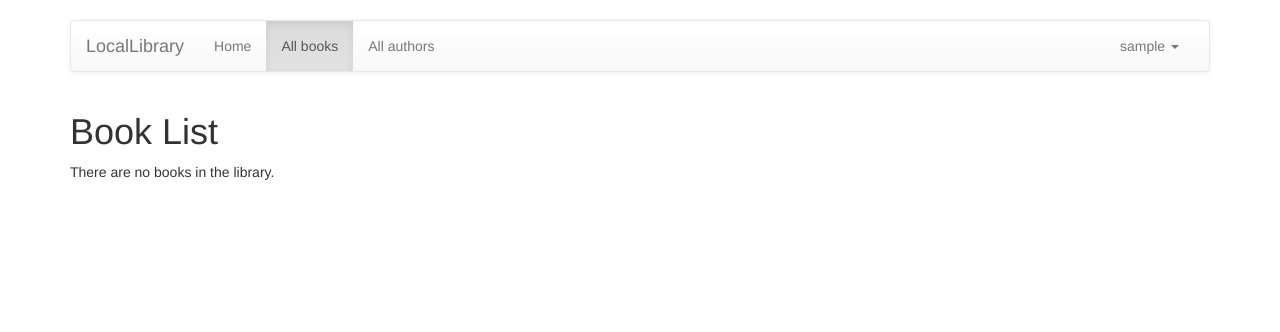
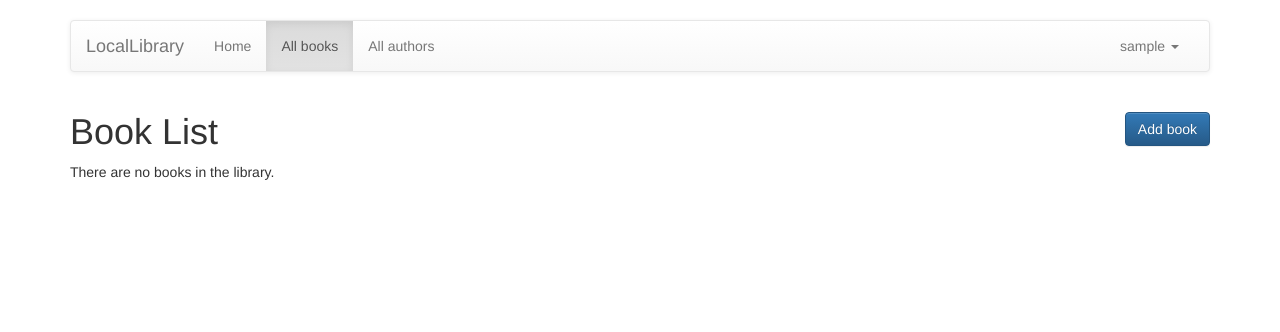
Before and after one commit to vitoloper/locallibrary, a Django app: page /catalog/books/ in a window 1280 px wide. Shown: the top 332 px of the page. Run offline with Django 3.2, Linux system fonts and the light colour scheme; the visitor is signed in with stand-in values (Sample User, id 1); data that the repository does not hold is empty; some libraries are stand-ins or nearby versions.

Commit message:
Add remove and update book links in book list

```diff
--- a/catalog/static/css/styles.css
+++ b/catalog/static/css/styles.css
@@ -24,3 +24,12 @@ body {
 .jumbotron > h1 {
     font-family: "helvetica, serif"
 }
+
+.inline-elem h1 {
+    display: inline-block;
+}
+
+.inline-elem span {
+    display: inline-block;
+    margin-top: 20px;
+}
--- a/catalog/templates/catalog/book_list.html
+++ b/catalog/templates/catalog/book_list.html
@@ -1,16 +1,49 @@
 {% extends "base_generic.html" %}
 
 {% block content %}
-    <h1>Book List</h1>
+    <div class="inline-elem">
+      <h1>Book List</h1>
+      {% if perms.catalog.add_book %}
+        <span class="pull-right"><a href="{% url 'book-create' %}" class="btn btn-primary" role="button">Add book</a></span>
+      {% endif %}
+    </div>
 
     {% if book_list %}
     <ul class="list-group">
 
-      {% for book in book_list %}
+      <!-- {% for book in book_list %}
       <li class="list-group-item">
         <a href="{{ book.get_absolute_url }}">{{ book.title }}</a> ({{book.author}})
       </li>
-      {% endfor %}
+      {% endfor %} -->
+
+      <table class="table">
+        <thead>
+          <tr>
+            <th>Title</th>
+            <th>Author</th>
+            {% if perms.catalog.delete_book or perms.catalog.change_book %}
+            <th class="col-md-2">Action</th>
+            {% endif %}
+          </tr>
+        </thead>
+        <tbody>
+          {% for book in book_list %}
+            <tr>
+              <td><a href="{{ book.get_absolute_url }}">{{ book.title }}</a></td>
+              <td>{{ book.author }}</td>
+              <td class="col-md-2">
+                {% if perms.catalog.delete_book %}
+                  <a href="{{ book.get_absolute_delete_url }}"><span class="glyphicon glyphicon-remove"></span></a>&nbsp;&nbsp;&nbsp;
+                {% endif %}
+                {% if perms.catalog.change_book %}
+                  <a href="{{ book.get_absolute_update_url }}"><span class="glyphicon glyphicon-pencil"></span></a>
+                {% endif %}
+              </td>
+            </tr>
+          {% endfor %}
+        </tbody>
+      </table>
 
     </ul>
     {% else %}
--- a/catalog/views.py
+++ b/catalog/views.py
@@ -127,16 +127,16 @@ class AuthorDelete(PermissionRequiredMixin, DeleteView):
 class BookCreate(PermissionRequiredMixin, CreateView):
     model = Book
     fields = '__all__'
-    permission_required = 'catalog.can_mark_returned'
+    permission_required = 'catalog.add_book'
 
 
 class BookUpdate(PermissionRequiredMixin, UpdateView):
     model = Book
     fields = '__all__'
-    permission_required = 'catalog.can_mark_returned'
+    permission_required = 'catalog.change_book'
 
 
 class BookDelete(PermissionRequiredMixin, DeleteView):
     model = Book
     success_url = reverse_lazy('books')
-    permission_required = 'catalog.can_mark_returned'
+    permission_required = 'catalog.delete_book'
```
Also changed, not shown: catalog/models.py (+14 -0 lines).
